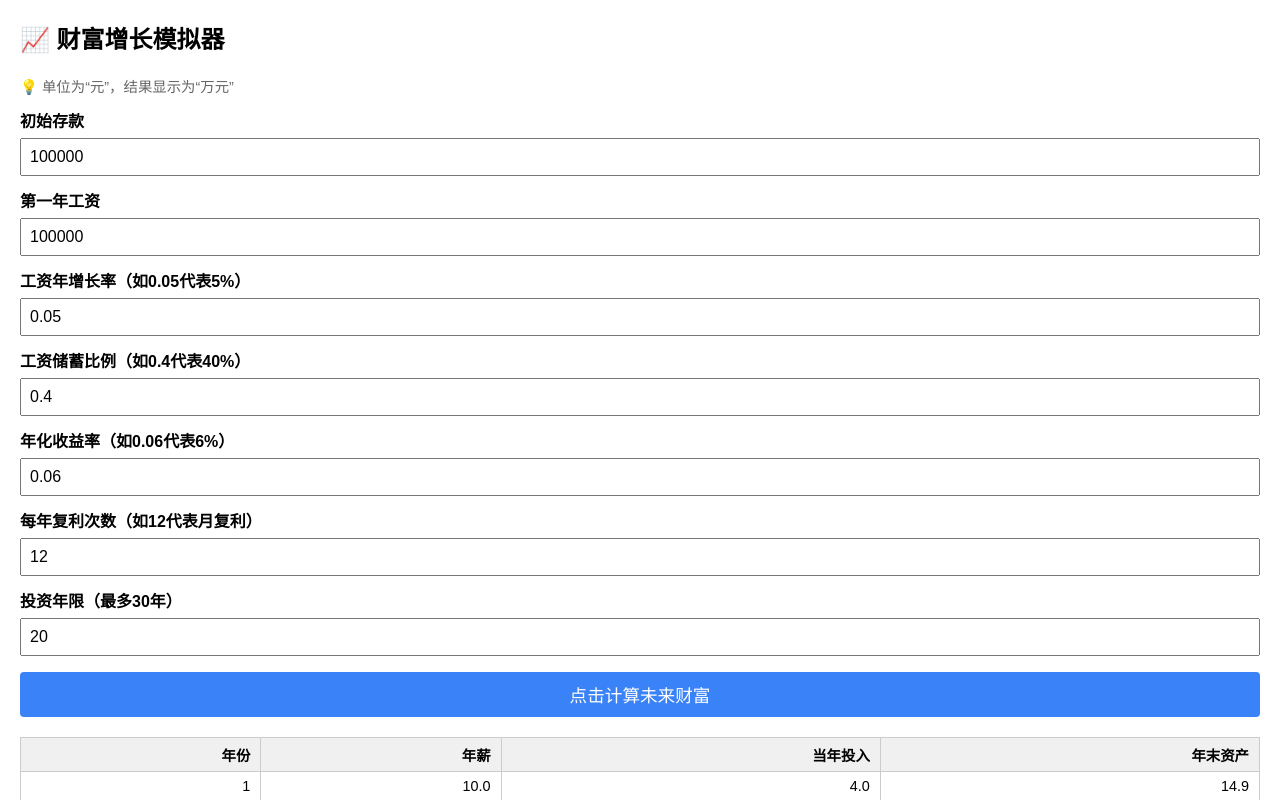
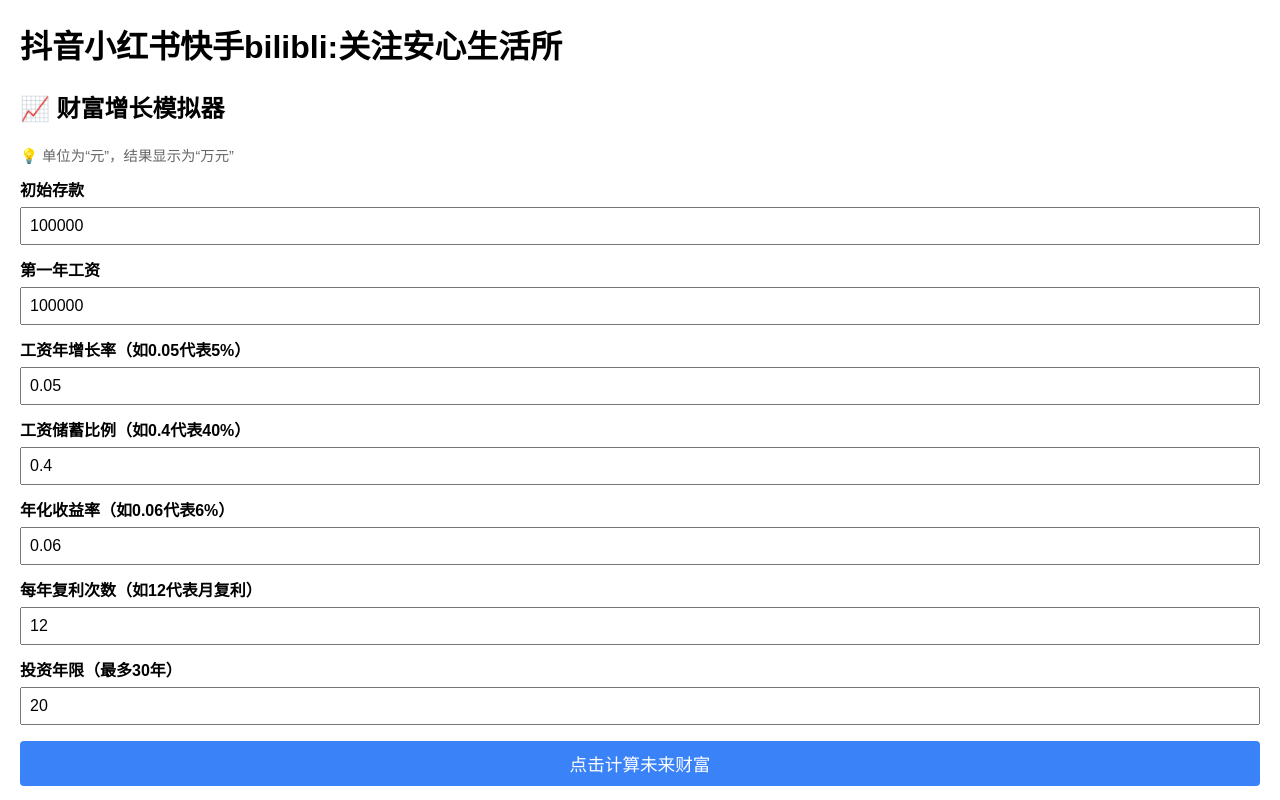
Before and after one commit to wka7845/-_0, a plain HTML site: page index.html in a window 1280 px wide. Both pictures are taken after a click on the button "点击计算未来财富". Shown: the top 800 px of the page. Drawn offline with Linux system fonts and the light colour scheme.

Commit message:
Add files via upload

```diff
--- a/index.html
+++ b/index.html
@@ -20,6 +20,7 @@
 </head>
 <body>
 <div class="container">
+  <h1>抖音小红书快手bilibli:关注安心生活所</h1>
   <h2>📈 财富增长模拟器</h2>
   <p class="tip">💡 单位为“元”，结果显示为“万元”</p>
 
@@ -86,9 +87,9 @@ function calculate() {
     let row = document.createElement("tr");
     row.innerHTML = `
       <td>${i}</td>
-      <td>${formatWan(salary)}</td>
-      <td>${formatWan(contribution)}</td>
-      <td>${formatWan(base)}</td>
+      <td>${formatWan(salary)}万</td>
+      <td>${formatWan(contribution)}万</td>
+      <td>${formatWan(base)}万</td>
     `;
     tbody.appendChild(row);
 
```
